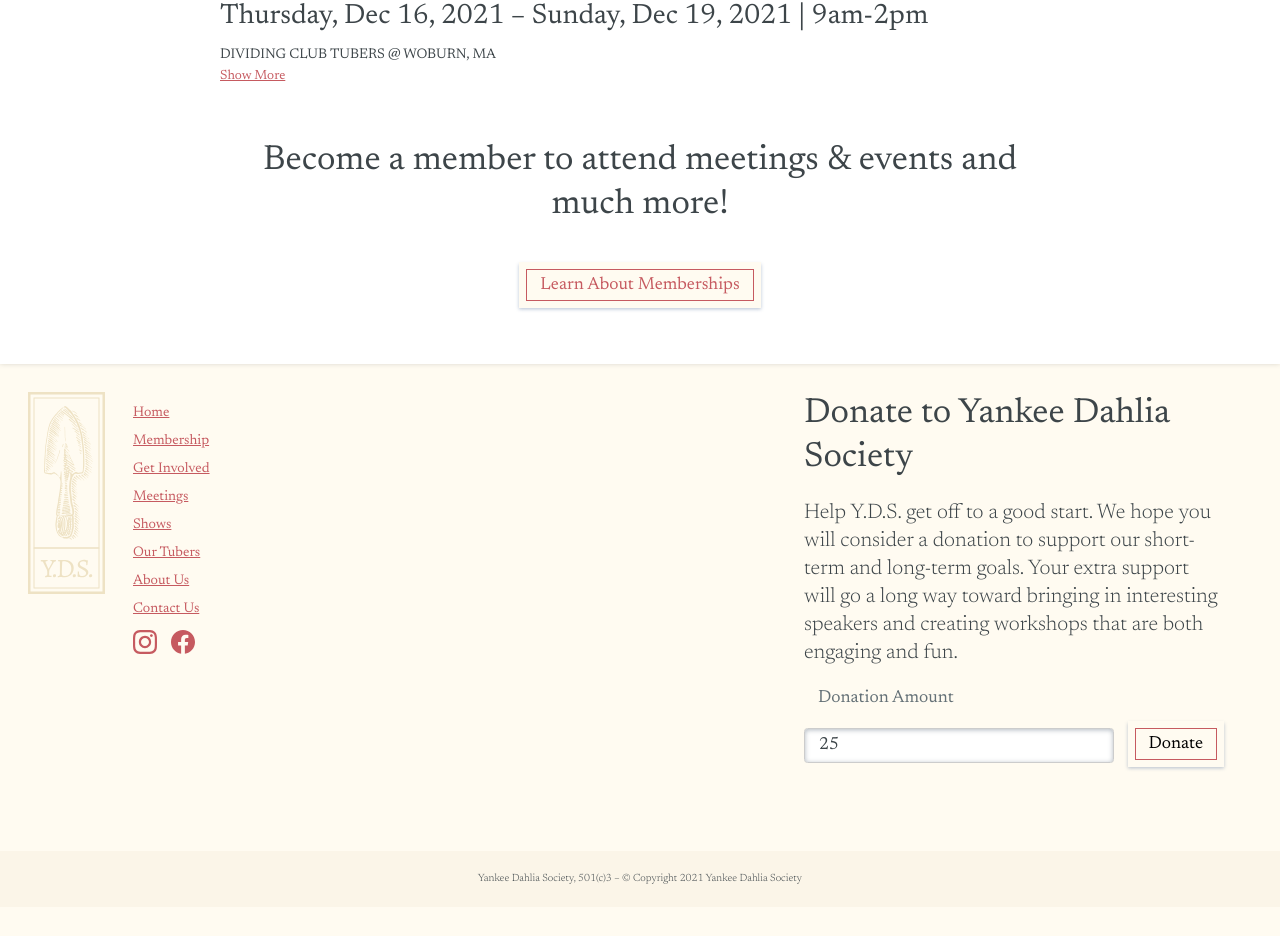
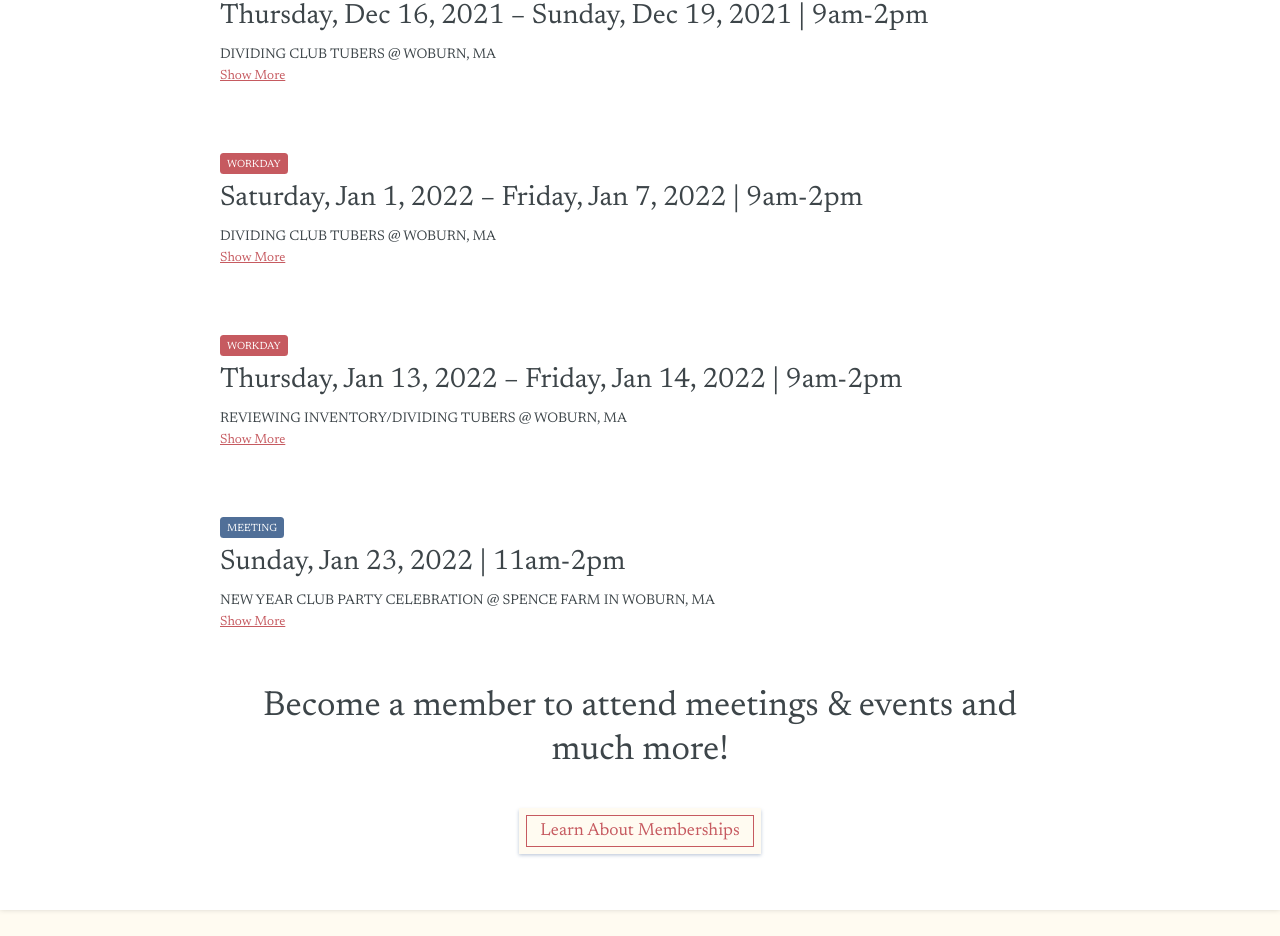
Before and after one commit to johnthedesigner/yds-static, a Next.js app in the folder src/: page /meetings in a window 1280 px wide. Shown: the part 2305-3241 px from the top of the page. Before the commit the page ends 3212 px from the top, so only its background shows below. Built offline with nearby package versions, Linux system fonts and the light colour scheme.

Commit message:
Added new workdays and new year party

```diff
--- a/src/components/eventsList.js
+++ b/src/components/eventsList.js
@@ -762,4 +762,96 @@
             },
         ],
     },
+    {
+        date: '2022-01-01',
+        dateEnd: '2022-01-07',
+        time: '9am-2pm',
+        name: 'Dividing Club Tubers @ Woburn, MA',
+        label: eventTypes.workday,
+        showMore: [
+            {
+                name: 'Details',
+                content: () => {
+                    return (
+                        <>
+                            <p>
+                                We need your help dividing our many club tubers
+                                for our January Tuber Sale. Everyone is
+                                welcomed! Both new and experienced members who
+                                can and want to learn how to divide are welcomed
+                                as there are many other steps to help out with
+                                as well; Dividing, labeling, cleaning tubers &
+                                inventory. Please sign up so we can have an
+                                awesome 2022 Tuber Sale.
+                            </p>
+                            <p>
+                                To RSVP for this work day look for the Signup
+                                Genius link in the monthly club newsletter.
+                            </p>
+                        </>
+                    )
+                },
+            },
+        ],
+    },
+    {
+        date: '2022-01-13',
+        dateEnd: '2022-01-14',
+        time: '9am-2pm',
+        name: 'Reviewing Inventory/Dividing Tubers @ Woburn, MA',
+        label: eventTypes.workday,
+        showMore: [
+            {
+                name: 'Details',
+                content: () => {
+                    return (
+                        <>
+                            <p>
+                                We need your help dividing our many club tubers
+                                for our January Tuber Sale. Everyone is
+                                welcomed! Both new and experienced members who
+                                can and want to learn how to divide are welcomed
+                                as there are many other steps to help out with
+                                as well; Dividing, labeling, cleaning tubers &
+                                inventory. Please sign up so we can have an
+                                awesome 2022 Tuber Sale.
+                            </p>
+                            <p>
+                                To RSVP for this work day look for the Signup
+                                Genius link in the monthly club newsletter.
+                            </p>
+                        </>
+                    )
+                },
+            },
+        ],
+    },
+    {
+        date: '2022-01-23',
+        time: '11am-2pm',
+        name: 'New Year Club Party Celebration @ Spence Farm in Woburn, MA',
+        label: eventTypes.meeting,
+        showMore: [
+            {
+                name: 'Details',
+                content: () => {
+                    return (
+                        <>
+                            <p>
+                                We will kick off the new year in January at
+                                Spence Farm with a party, fun dahlia themed
+                                raffle items to choose from as well as door
+                                prizes and the Generous Gardeners as our special
+                                guest speaker. Save the date for Sunday, January
+                                23, 2022 from 11-2pm. For those that purchase
+                                from the Y.D.S. tuber sale in January, this will
+                                be your opportunity to come pick up your dahlia
+                                tuber order.
+                            </p>
+                        </>
+                    )
+                },
+            },
+        ],
+    },
 ]
```
